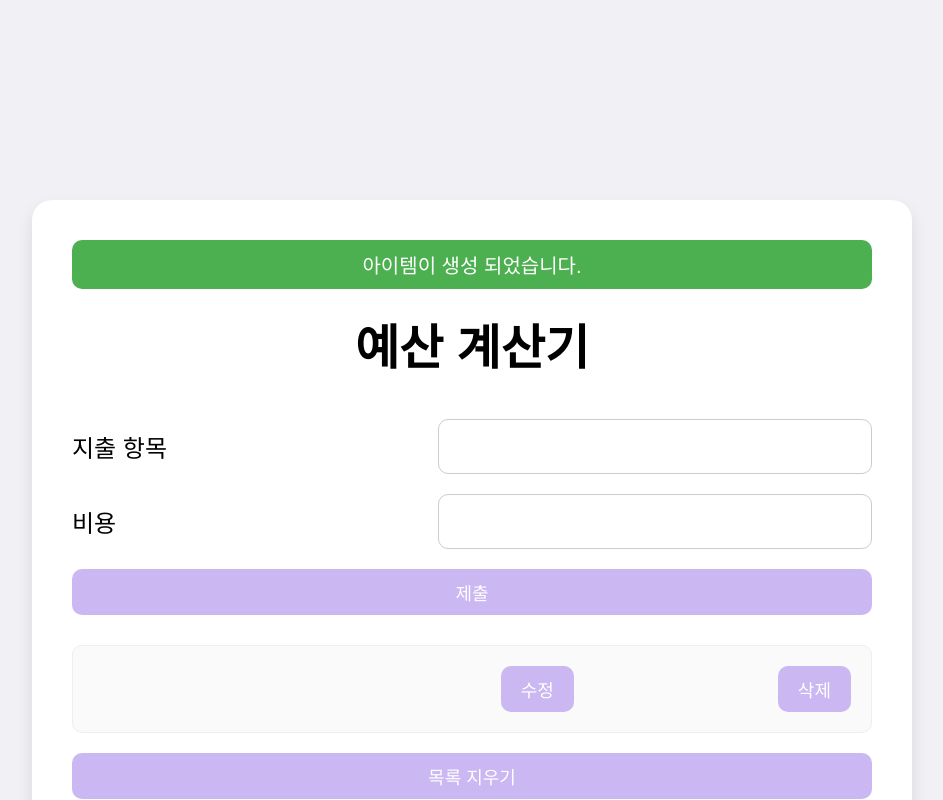
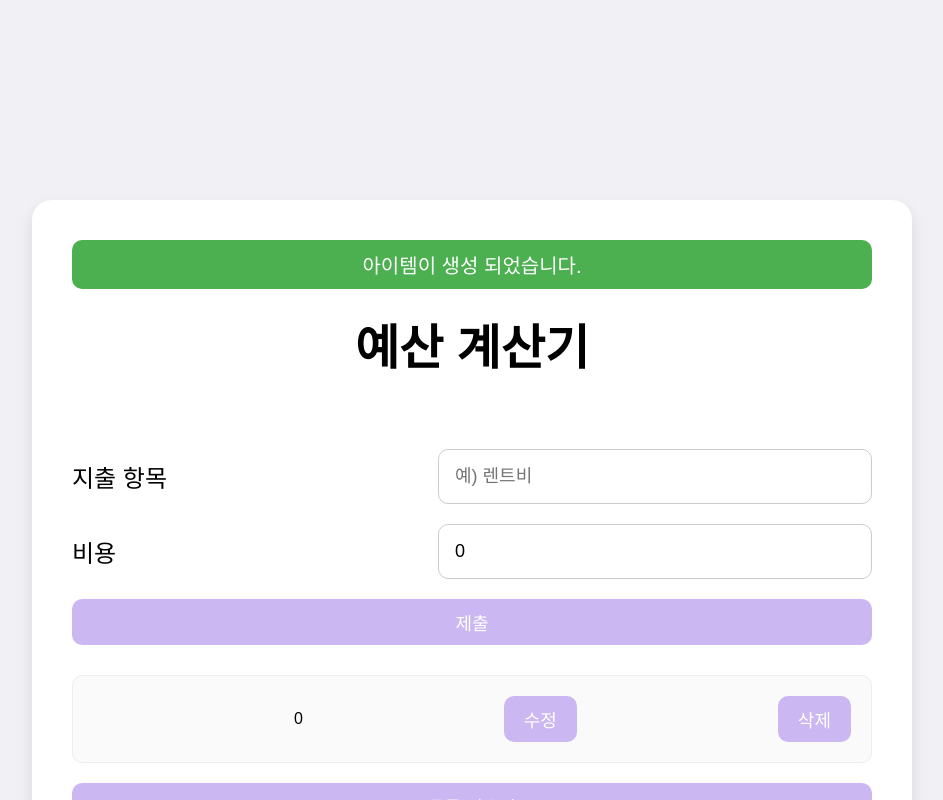
Before and after one commit to prac2317/goorm-react-1-crud-app, a React (Create React App) app: page / in a window 1280 px wide. Both pictures are taken after a click on the button "제출". Shown: the top 800 px of the page, without its empty margins (168-1111 px from the left). Built offline with nearby package versions, Linux system fonts and the light colour scheme.

Commit message:
refactor: 컴포넌트 분리

```diff
--- a/src/App.css
+++ b/src/App.css
@@ -1,12 +1,3 @@
-body {
-  font-family: Arial, sans-serif;
-  background-color: #f0f0f5;
-  margin: 200px;
-  display: flex;
-  justify-content: center;
-  height: 100vh;
-}
-
 .App {
   background-color: #ffffff;
   padding: 40px;
@@ -40,93 +31,6 @@ body {
   gap: 30px;
 }
 
-.input-container {
-  display: flex;
-  flex-direction: column;
-  gap: 20px;
-}
-
-.expense-name,
-.expense-cost {
-  display: flex;
-  justify-content: space-between;
-  align-items: center;
-}
-
-.expense-name span,
-.expense-cost span {
-  font-size: 24px;
-  color: black;
-}
-
-.expense-name input,
-.expense-cost input {
-  padding: 16px;
-  border: 1px solid #ccc;
-  border-radius: 10px;
-  width: 400px;
-  font-size: 18px;
-}
-
-.input-btn {
-  padding: 10px;
-  background-color: #cbb7f1;
-  color: white;
-  border: none;
-  border-radius: 10px;
-  cursor: pointer;
-  font-size: 18px;
-  width: 100%;
-}
-
-.input-btn:hover {
-  background-color: #9575cd;
-}
-
-.list-container {
-  display: flex;
-  flex-direction: column;
-  gap: 20px;
-}
-
-.expense {
-  display: flex;
-  justify-content: space-between;
-  align-items: center;
-  padding: 20px;
-  background-color: #fafafa;
-  border-radius: 10px;
-  border: 1px solid #eee;
-}
-
-.icon-btn {
-  background-color: #cbb7f1;
-  color: white;
-  border: none;
-  padding: 10px 20px;
-  border-radius: 10px;
-  cursor: pointer;
-  font-size: 18px;
-}
-
-.icon-btn:hover {
-  background-color: #9575cd;
-}
-
-.delete-btn {
-  background-color: #cbb7f1;
-  color: white;
-  border: none;
-  padding: 10px;
-  border-radius: 10px;
-  cursor: pointer;
-  font-size: 18px;
-}
-
-.delete-btn:hover {
-  background-color: #9575cd;
-}
-
 .total-cost {
   text-align: center;
   font-size: 36px;
--- a/src/App.js
+++ b/src/App.js
@@ -1,30 +1,23 @@
 import { useState } from 'react';
 import './App.css';
+import ExpenseForm from './components/ExpenseForm';
+import ExpenseLists from './components/ExpenseLists';
 
 function App() {
   const [item, setItem] = useState([]);
   const [expenseName, setExpenseName] = useState();
-  const [expenseCost, setExpenseCost] = useState();
+  const [expenseCost, setExpenseCost] = useState(0);
   const [isUpdateActivated, setIsUpdateActivated] = useState(false);
   const [currentId, setCurrentID] = useState('');
   const [alert, setAlert] = useState('');
   const [timeoutId, setTimeoutId] = useState(null);
 
-  const onChangeExpenseName = (event) => {
-    setExpenseName(event.target.value);
-  };
-
-  const onChangeExpenseCost = (event) => {
-    setExpenseCost(event.target.value);
-  };
-
+  // 알림창
   const showAlert = (message) => {
     setAlert(message);
-
     if (timeoutId) {
       clearTimeout(timeoutId);
     }
-
     const newTimeoutId = setTimeout(() => {
       setAlert('');
     }, 3000);
@@ -55,7 +48,7 @@ function App() {
 
     // 입력창 비우기
     setExpenseName('');
-    setExpenseCost('');
+    setExpenseCost(0);
   };
 
   //삭제
@@ -77,14 +70,20 @@ function App() {
     setExpenseName(currentItem.expenseName);
     setExpenseCost(currentItem.expenseCost);
     setCurrentID(currentItem.id);
-    console.log(sum);
   };
 
+  // 총지출 계산하기
   const sum = item.reduce(
     (accumulator, currentValue) =>
       accumulator + Number(currentValue.expenseCost),
     0
   );
+
+  // 목록 지우기
+  const deleteAllItem = () => {
+    setItem([]);
+    showAlert('삭제');
+  };
 
   return (
     <div className="App">
@@ -96,46 +95,25 @@ function App() {
           아이템이 {alert} 되었습니다.
         </div>
       )}
-      <div className="title">
-        <h1>예산 계산기</h1>
-      </div>
-      {/* 각 div들 이름 어떻게 작성했는지 비교하기 */}
+
       <div className="container">
-        <div className="input-container">
-          {/* 지출 뭐라고 표시했을지 확인 */}
-          <div className="expense-name">
-            <span>지출 항목</span>
-            <input value={expenseName} onChange={onChangeExpenseName}></input>
-          </div>
-          <div className="expense-cost">
-            <span>비용</span>
-            <input value={expenseCost} onChange={onChangeExpenseCost}></input>
-          </div>
-          <button className="input-btn" onClick={expenseSubmit}>
-            {isUpdateActivated ? '수정' : '제출'}
-          </button>
+        <div className="title">
+          <h1>예산 계산기</h1>
         </div>
-        <div className="list-container">
-          {item.map((item) => (
-            <div key={item.id} className="expense">
-              <div>{item.expenseName}</div>
-              <div>{item.expenseCost}</div>
-              <button
-                className="icon-btn"
-                onClick={() => expenseUpdate(item.id)}
-              >
-                수정
-              </button>
-              <button
-                className="icon-btn"
-                onClick={() => expenseDelete(item.id)}
-              >
-                삭제
-              </button>
-            </div>
-          ))}
-          <button className="delete-btn">목록 지우기</button>
-        </div>
+        <ExpenseForm
+          expenseName={expenseName}
+          setExpenseName={setExpenseName}
+          expenseCost={expenseCost}
+          setExpenseCost={setExpenseCost}
+          expenseSubmit={expenseSubmit}
+          isUpdateActivated={isUpdateActivated}
+        />
+        <ExpenseLists
+          item={item}
+          expenseUpdate={expenseUpdate}
+          expenseDelete={expenseDelete}
+          deleteAllItem={deleteAllItem}
+        />
       </div>
       <div className="total-cost">총지출 : {sum}원</div>
     </div>
--- /dev/null
+++ b/src/components/ExpenseForm.css
@@ -0,0 +1,42 @@
+.input-container {
+  display: flex;
+  flex-direction: column;
+  gap: 20px;
+}
+
+.expense-name,
+.expense-cost {
+  display: flex;
+  justify-content: space-between;
+  align-items: center;
+}
+
+.expense-name span,
+.expense-cost span {
+  font-size: 24px;
+  color: black;
+}
+
+.expense-name input,
+.expense-cost input {
+  padding: 16px;
+  border: 1px solid #ccc;
+  border-radius: 10px;
+  width: 400px;
+  font-size: 18px;
+}
+
+.input-btn {
+  padding: 10px;
+  background-color: #cbb7f1;
+  color: white;
+  border: none;
+  border-radius: 10px;
+  cursor: pointer;
+  font-size: 18px;
+  width: 100%;
+}
+
+.input-btn:hover {
+  background-color: #9575cd;
+}
--- /dev/null
+++ b/src/components/ExpenseForm.js
@@ -0,0 +1,39 @@
+import './ExpenseForm.css';
+
+export default function ExpenseForm({
+  expenseName,
+  setExpenseName,
+  expenseCost,
+  setExpenseCost,
+  expenseSubmit,
+  isUpdateActivated,
+}) {
+  const onChangeExpenseName = (event) => {
+    setExpenseName(event.target.value);
+  };
+  const onChangeExpenseCost = (event) => {
+    setExpenseCost(event.target.value);
+  };
+
+  return (
+    <>
+      <div className="input-container">
+        <div className="expense-name">
+          <span>지출 항목</span>
+          <input
+            value={expenseName}
+            onChange={onChangeExpenseName}
+            placeholder={'예) 렌트비'}
+          ></input>
+        </div>
+        <div className="expense-cost">
+          <span>비용</span>
+          <input value={expenseCost} onChange={onChangeExpenseCost}></input>
+        </div>
+        <button className="input-btn" onClick={expenseSubmit}>
+          {isUpdateActivated ? '수정' : '제출'}
+        </button>
+      </div>
+    </>
+  );
+}
--- /dev/null
+++ b/src/components/ExpenseList.css
@@ -0,0 +1,23 @@
+.expense {
+  display: flex;
+  justify-content: space-between;
+  align-items: center;
+  padding: 20px;
+  background-color: #fafafa;
+  border-radius: 10px;
+  border: 1px solid #eee;
+}
+
+.icon-btn {
+  background-color: #cbb7f1;
+  color: white;
+  border: none;
+  padding: 10px 20px;
+  border-radius: 10px;
+  cursor: pointer;
+  font-size: 18px;
+}
+
+.icon-btn:hover {
+  background-color: #9575cd;
+}
--- /dev/null
+++ b/src/components/ExpenseList.js
@@ -0,0 +1,22 @@
+import './ExpenseList.css';
+
+export default function ExpenseList({
+  expenseUpdate,
+  expenseDelete,
+  item = { item },
+}) {
+  return (
+    <>
+      <div key={item.id} className="expense">
+        <div>{item.expenseName}</div>
+        <div>{item.expenseCost}</div>
+        <button className="icon-btn" onClick={() => expenseUpdate(item.id)}>
+          수정
+        </button>
+        <button className="icon-btn" onClick={() => expenseDelete(item.id)}>
+          삭제
+        </button>
+      </div>
+    </>
+  );
+}
--- /dev/null
+++ b/src/components/ExpenseLists.css
@@ -0,0 +1,19 @@
+.list-container {
+  display: flex;
+  flex-direction: column;
+  gap: 20px;
+}
+
+.delete-btn {
+  background-color: #cbb7f1;
+  color: white;
+  border: none;
+  padding: 10px;
+  border-radius: 10px;
+  cursor: pointer;
+  font-size: 18px;
+}
+
+.delete-btn:hover {
+  background-color: #9575cd;
+}
--- /dev/null
+++ b/src/components/ExpenseLists.js
@@ -0,0 +1,27 @@
+import ExpenseList from './ExpenseList';
+import './ExpenseLists.css';
+
+export default function ExpenseLists({
+  item,
+  expenseUpdate,
+  expenseDelete,
+  deleteAllItem,
+}) {
+  return (
+    <>
+      <div className="list-container">
+        {item.map((item) => (
+          <ExpenseList
+            expenseUpdate={expenseUpdate}
+            expenseDelete={expenseDelete}
+            item={item}
+            key={item.key}
+          />
+        ))}
+        <button className="delete-btn" onClick={deleteAllItem}>
+          목록 지우기
+        </button>
+      </div>
+    </>
+  );
+}
--- a/src/index.css
+++ b/src/index.css
@@ -1,13 +1,8 @@
 body {
-  margin: 0;
-  font-family: -apple-system, BlinkMacSystemFont, 'Segoe UI', 'Roboto', 'Oxygen',
-    'Ubuntu', 'Cantarell', 'Fira Sans', 'Droid Sans', 'Helvetica Neue',
-    sans-serif;
-  -webkit-font-smoothing: antialiased;
-  -moz-osx-font-smoothing: grayscale;
+  font-family: Arial, sans-serif;
+  background-color: #f0f0f5;
+  margin: 200px;
+  display: flex;
+  justify-content: center;
+  height: 100vh;
 }
-
-code {
-  font-family: source-code-pro, Menlo, Monaco, Consolas, 'Courier New',
-    monospace;
-}
```
